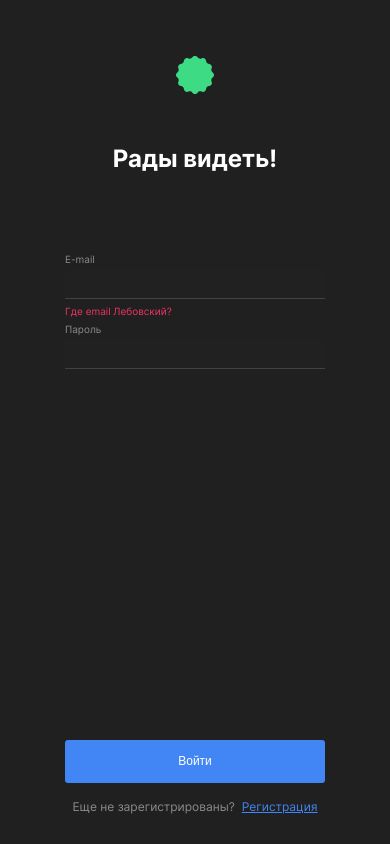
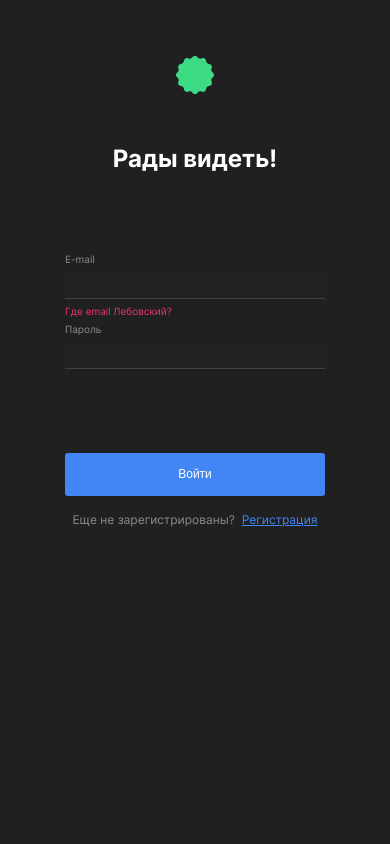
Before and after one commit to Z1zan/movies-explorer-frontend, a React (Create React App) app: page /signin in a window 390 px wide. Built offline with nearby package versions, Linux system fonts and the light colour scheme.

Commit message:
fix: убрал height для signin/signup/profile pages

```diff
--- a/src/components/App/App.css
+++ b/src/components/App/App.css
@@ -33,7 +33,6 @@
   display: flex;
   flex-direction: column;
   justify-content: space-between;
-  height: calc(100vh - 140px);
 }
 
 ._form-title {
@@ -156,7 +155,6 @@ form__label_password {
 @media screen and (max-width: 768px) {
   ._form {
     padding: 232px 0;
-    height: calc(100vh - 464px);
   }
 
   ._form-title {
@@ -168,7 +166,6 @@ form__label_password {
 @media screen and (max-width: 641px) {
   ._form {
     padding: 56px 0 30px;
-    height: calc(100vh - 86px);
     max-width: 260px;
   }
 
@@ -182,6 +179,10 @@ form__label_password {
     margin: 50px 0 80px;
     font-size: 24px;
     line-height: 29px;
+  }
+
+  .form__btn {
+    margin-top: 60px;
   }
 
   .form__submit-btn {
--- a/src/components/Profile/Profile.css
+++ b/src/components/Profile/Profile.css
@@ -5,7 +5,6 @@
     flex-direction: column;
     justify-content: space-between;
     align-items: center;
-    height: calc(100vh - 242px);
     padding: 74px 0 70px;
 }
 
@@ -86,7 +85,6 @@
 @media screen and (max-width: 768px) {
     .profile {
         padding: 236px 0 269px;
-        height: calc(100vh - 603px);
     }
 
     .profile__inputs {
@@ -97,7 +95,6 @@
 @media screen and (max-width: 641px) {
     .profile {
         padding: 70px 0 40px;
-        height: calc(100vh - 184px);
         max-width: 260px;
     }
 
```
